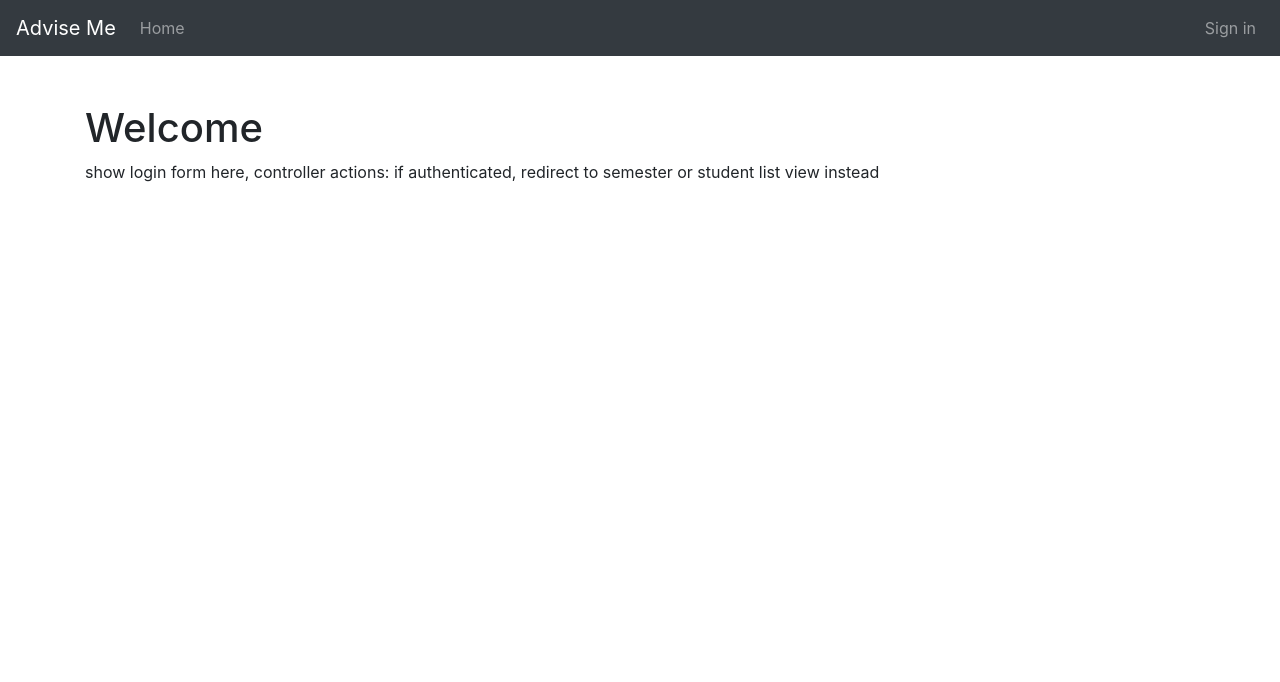
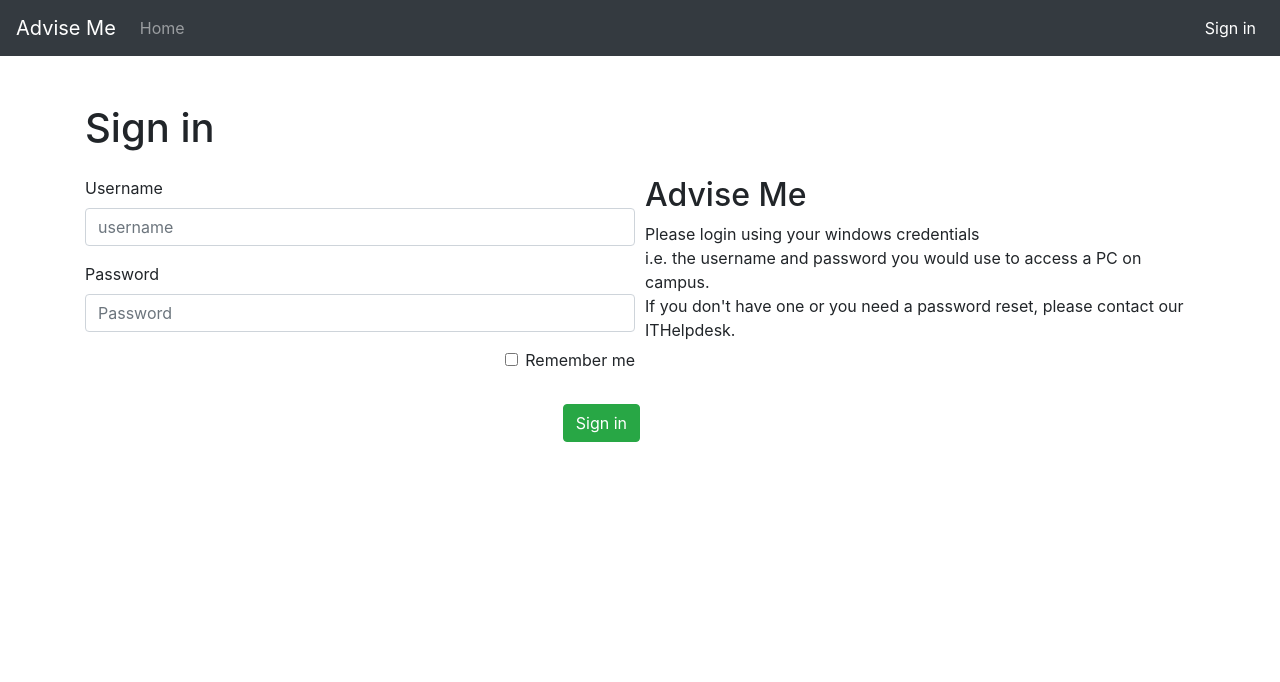
Before and after one commit to sealey65/Advisement_App, a PHP site: page / in a window 1280 px wide. Shown: the top 682 px of the page. Run offline with PHP 8.4, Linux system fonts and the light colour scheme; some libraries are stand-ins or nearby versions.

Commit message:
sat_21st_update

```diff
--- a/App/Controllers/Login.php
+++ b/App/Controllers/Login.php
@@ -15,9 +15,9 @@ class Login extends \Core\Controller {
     public function newAction() {
         if(Auth::getUser()) {
 
-            Flash::addMessage('You are already signed in', Flash::INFO);
+            //Flash::addMessage('You are already signed in', Flash::INFO);
 
-            $this->redirect('/');
+            $this->redirect('/Advisment');
 
         } else {
 
--- a/App/Views/Home/index.html
+++ /dev/null
@@ -1,11 +0,0 @@
-{% extends "base.html" %}
-
-{% block title %}Home{% endblock %}
-
-{% block body %}
-    <h1>Welcome</h1>
-    <p>
-        show login form here,
-        controller actions: if authenticated, redirect to semester or student list view instead
-    </p>
-{% endblock %}
--- /dev/null
+++ b/App/Views/Login/login.html
@@ -0,0 +1,87 @@
+{% extends "base.html" %}
+
+{% block title %}Sign in{% endblock %}
+
+{% block body %}
+    <h1 class="pb-3">Sign in</h1>
+
+    {% if user.errors is not empty %}
+        {% for error in user.errors %}
+            <div class="alert alert-danger alert-dismissible fade show" role="alert">
+            {{error}}
+            <button type="button" class="close" data-dismiss="alert" aria-label="Close">
+                <span aria-hidden="true">&times;</span>
+            </button>
+            </div>
+        {% endfor %}
+    {% endif %}
+
+    <form method="post" action="/login/create" id="formLogin">
+
+        <div class="form-row">
+            <div class="col-lg-6">
+                <div class="form-group">
+                    <label for="inputusername">Username</label>
+                    <input type="text" class="form-control" id="inputusername" name="username" placeholder="username" value="{{username}}" >
+                    <small class="error-holder"></small>
+                </div>
+                <div class="form-group">
+                    <label for="inputpassword">Password</label>
+                    <input type="password" class="form-control" id="inputpassword" name="password" placeholder="Password" >
+                    <small class="error-holder"></small>
+                </div>
+
+                <div class="form-group text-right">
+                    <div class="form-check">
+                        <input type="checkbox" class="form-check-input" id="remember_me" name="remember_me" {% if remember_me %}checked="checked"{% endif %}>
+                        <label class="form-check-label" for="remember_me">Remember me</label>
+                    </div>
+                </div>
+
+                <div class="form-row">
+                    <button type="submit" class="btn btn-success mt-3 ml-auto">Sign in</button>
+                </div>
+            </div>
+            <div class="col-lg-6">
+                <h2>Advise Me</h2>
+
+                <p> Please login using your windows credentials <br />
+                    i.e. the username and password you would use to access a PC on campus. <br/>
+                    If you don't have one or you need a password reset, please contact our ITHelpdesk.
+                </p>
+            </div>
+        </div>
+
+    </form>
+{% endblock %}
+
+{% block final %}
+    <!-- validate js for this form and show hide password -->
+    <script src="/js/jquery.validate.js"></script>
+    <script src="/js/hideShowPassword.min.js"></script>
+    <!-- validation rules for validate js -->
+    <script>
+        $(document).ready(function() {
+            $("#formLogin").validate({
+
+                errorPlacement: function(error, element) {
+                    error.appendTo( element.parentsUntil('form', '.form-group').find('.error-holder') );
+                },
+
+                rules: {
+                    username: 'required',
+                    password: 'required'
+                }
+
+
+            }); // end validate
+
+            $('#inputpassword').hideShowPassword(false, 'focus', {
+                toggle: {
+                    className: 'btn btn-info'
+                }
+            });
+
+        }); // end document ready
+    </script>
+{% endblock %}
--- a/App/Views/base.html
+++ b/App/Views/base.html
@@ -4,12 +4,12 @@
 
         <meta charset="utf-8">
 
-        <title>E-Bank: {% block title %}{% endblock %}</title>
+        <title>Advise Me: {% block title %}{% endblock %}</title>
 
         <!-- link to bootstrap css -->
-        <link rel="stylesheet"
-              href="https://maxcdn.bootstrapcdn.com/bootstrap/4.0.0/css/bootstrap.min.css"
-              integrity="sha384-Gn5384xqQ1aoWXA+058RXPxPg6fy4IWvTNh0E263XmFcJlSAwiGgFAW/dAiS6JXm"
+        <link href="https://stackpath.bootstrapcdn.com/bootstrap/4.1.0/css/bootstrap.min.css"
+              rel="stylesheet"
+              integrity="sha384-9gVQ4dYFwwWSjIDZnLEWnxCjeSWFphJiwGPXr1jddIhOegiu1FwO5qRGvFXOdJZ4"
               crossorigin="anonymous">
 
         <!-- link to custom css -->
@@ -79,15 +79,9 @@
 			  crossorigin="anonymous">
         </script>
 
-        <!-- pooper for bootstrap CDN -->
-        <script src="https://cdnjs.cloudflare.com/ajax/libs/popper.js/1.12.9/umd/popper.min.js"
-                integrity="sha384-ApNbgh9B+Y1QKtv3Rn7W3mgPxhU9K/ScQsAP7hUibX39j7fakFPskvXusvfa0b4Q"
-                crossorigin="anonymous">
-        </script>
-
-        <!-- bootstrap js CDN -->
-        <script src="https://maxcdn.bootstrapcdn.com/bootstrap/4.0.0/js/bootstrap.min.js"
-                integrity="sha384-JZR6Spejh4U02d8jOt6vLEHfe/JQGiRRSQQxSfFWpi1MquVdAyjUar5+76PVCmYl"
+        <!-- Bootstrap Javascript CDN -->
+        <script src="https://stackpath.bootstrapcdn.com/bootstrap/4.1.0/js/bootstrap.bundle.min.js"
+                integrity="sha384-lZmvU/TzxoIQIOD9yQDEpvxp6wEU32Fy0ckUgOH4EIlMOCdR823rg4+3gWRwnX1M"
                 crossorigin="anonymous">
         </script>
 
--- a/Core/View.php
+++ b/Core/View.php
@@ -33,6 +33,12 @@ class View {
             */
             $twig = new \Twig_Environment($loader);
             //$twig = new \Twig_Environment($loader, array('cache' => dirname(__DIR__) . '/cache'));
+
+            // make Auth data available in twig
+            $twig->addGlobal('user', \App\Auth::getUser());
+            $twig->addGlobal('flash_messages', \App\Flash::getMessages());
+            $twig->addGlobal('view', $view);
+
         }
 
         // load the template
--- a/public/index.php
+++ b/public/index.php
@@ -59,10 +59,10 @@ $router->add('{controller}/{action}');
 // url/controller/99/action
 $router->add('{controller}/{id:\d+}/{action}');
 // single action controllers
-$router->add('', ['controller' => 'Home', 'action' => 'index']);
-$router->add('Login', ['controller' => 'Login', 'action' => 'new']);
-$router->add('Logout', ['controller' => 'Login', 'action' => 'logout']);
-$router->add('Help', ['controller' => 'Help', 'action' => 'index']);
+$router->add('', ['controller' => 'Login', 'action' => 'new']);
+//$router->add('Login', ['controller' => 'Login', 'action' => 'new']);
+//$router->add('Logout', ['controller' => 'Login', 'action' => 'logout']);
+//$router->add('Help', ['controller' => 'Help', 'action' => 'index']);
 
 
 /*
```
Also changed, not shown: App/Controllers/Advisement.php (added, +22 -0 lines), App/Models/Auth.php (deleted, +0 -42 lines), App/Views/Advisement/main.html (added, +37 -0 lines), README.md.
